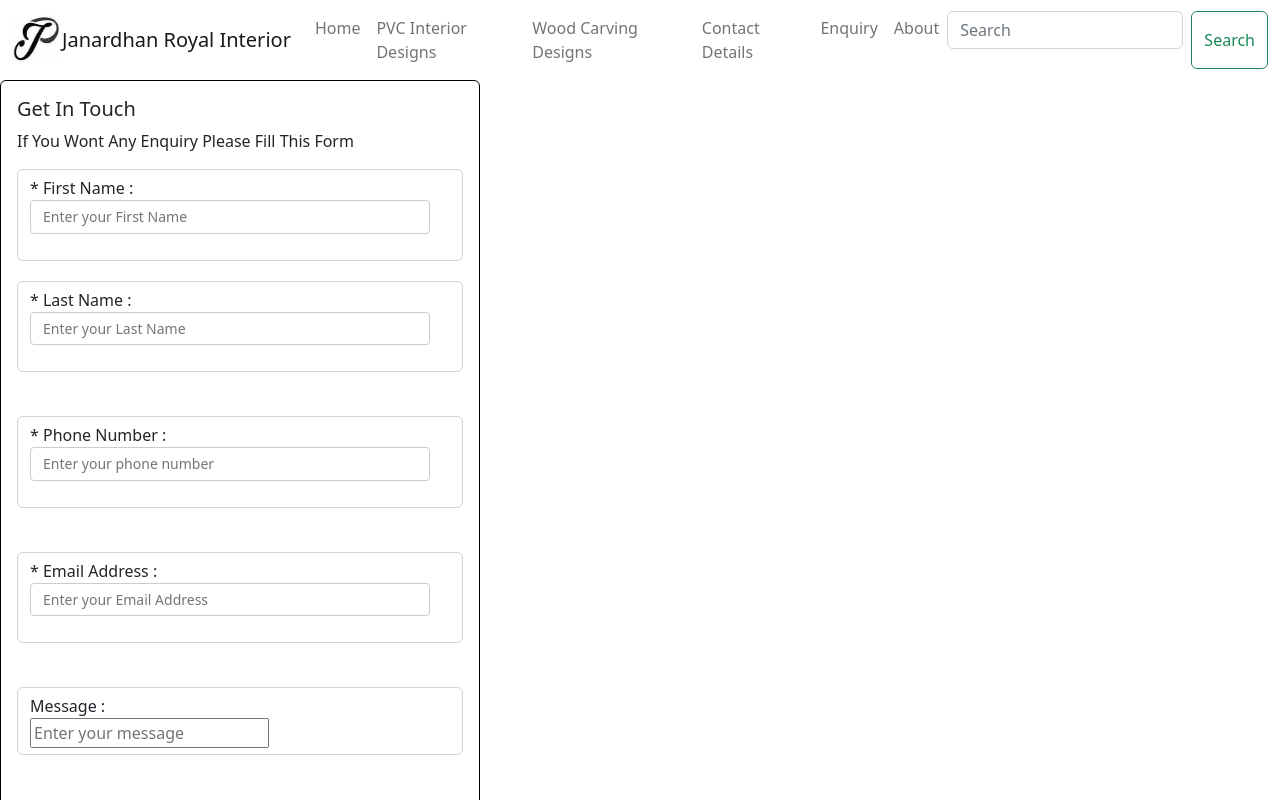
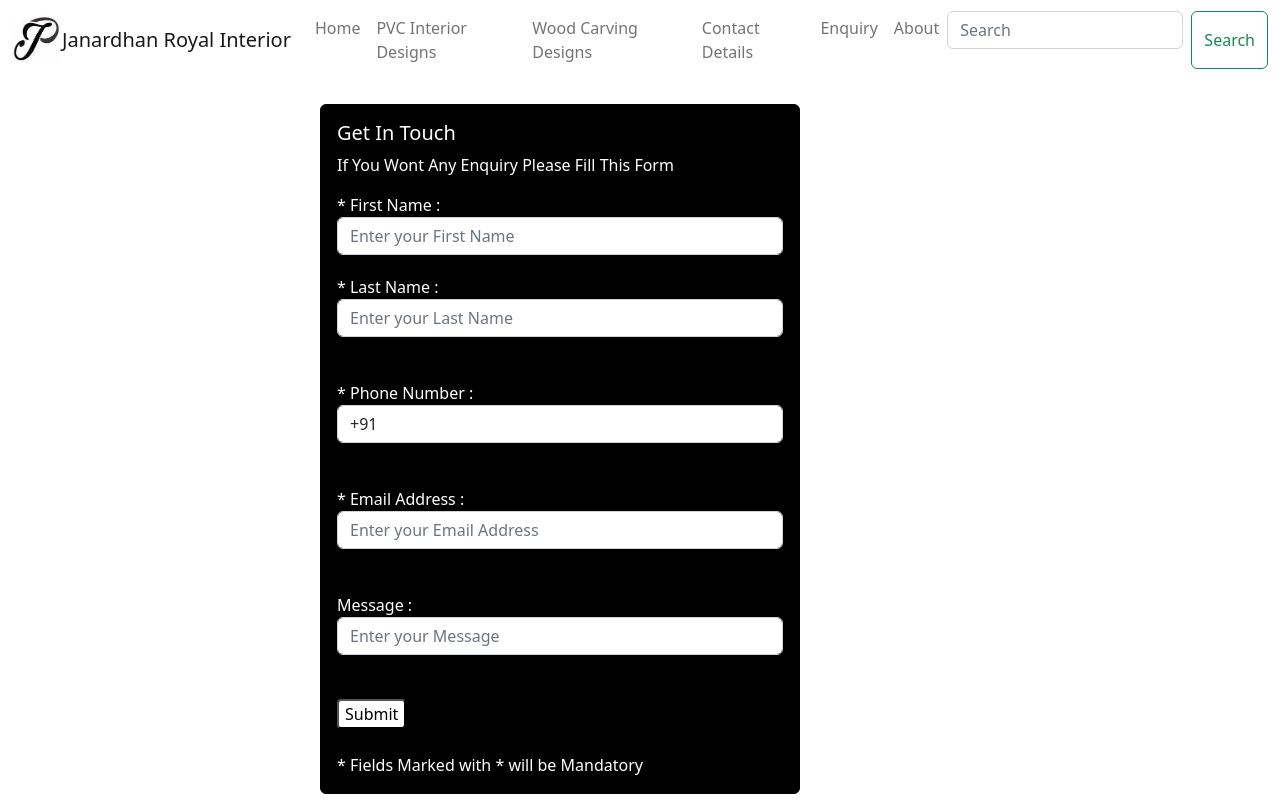
Before and after one commit to Kandunurujanardhan/janardhanRoyalInterior, a React (Create React App) app: page /Enquiry in a window 1280 px wide. Shown: the top 800 px of the page. Built offline with nearby package versions, Linux system fonts and the light colour scheme.

Commit message:
Enquiry component updated

```diff
--- a/src/App.css
+++ b/src/App.css
@@ -42,7 +42,7 @@
 
 }
 
-input[type = 'text'],
+/* input[type = 'text'],
 input[type= 'email'],
 input[type='tel'],
 input[as='Message']{
@@ -56,14 +56,23 @@ input[as='Message']{
   border: 1px solid #ccc;
   border-radius: 4px;
    margin-bottom: 20px;
-}
+} */
 
 .form-control {
   margin-bottom: 20px;
 }
 .error{
-  color: red;
+  color:red;
 }
 .form-control{
   justify-content: center;
 }
+
+.card-Title{
+  color:#f8f9fa;
+}
+
+.button{
+  background-color: white;
+  border-radius: 4px;
+}
--- a/src/Components/Enquiry.js
+++ b/src/Components/Enquiry.js
@@ -1,6 +1,6 @@
 import React from "react";
 import { useFormik } from "formik";
-import { Form, Button, Card, error } from "react-bootstrap";
+import { Card, Container, Row, Col } from "react-bootstrap";
 
 const validate = (values) => {
   const errors = {};
@@ -31,7 +31,7 @@ const Enquiry = () => {
     initialValues: {
       firstName: "",
       lastName: "",
-      phonenumber: "",
+      phonenumber: "+91 ",
       email: "",
     },
     validate,
@@ -41,18 +41,24 @@ const Enquiry = () => {
   });
   console.log("Form Values", formik.values);
   return (
-    <div>
-      <Card style={{ width: "30rem" }}>
+    <div className="aboutcard mt-4">
+      <Row>
+        <Container fluid>
+          <Col md={{ span: 3, offset: 3 }}>
+            <Card style={{ width: "30rem" , backgroundColor:"black"}}>
               <Card.Body>
-          <Card.Title>Get In Touch</Card.Title>
-          <Card.Text>If You Wont Any Enquiry Please Fill This Form</Card.Text>
+                <Card.Title style={{ color: "white" }}>Get In Touch</Card.Title>
+                <Card.Text style={{ color: "white" }}>
+                  If You Wont Any Enquiry Please Fill This Form
+                </Card.Text>
                 <form onSubmit={formik.handleSubmit}>
-            <div className="form-control">
-              <label htmlFor="firstName"> * First Name :</label>
+                  <div >
+                    <label htmlFor="firstName" style={{ color: "white" }}> * First Name :</label>
                     <input
                       id="firstName"
                       name="firstName"
                       type="text"
+                      className="form-control"
                       placeholder="Enter your First Name"
                       onChange={formik.handleChange}
                       value={formik.values.firstName}
@@ -62,28 +68,30 @@ const Enquiry = () => {
                     ) : null}
                   </div>
 
-            <div className="form-control">
-              <label htmlFor="lastName">* Last Name :</label>
+                  <div >
+                    <label htmlFor="lastName" style={{ color: "white" }}>* Last Name :</label>
                     <input
                       id="lastName"
                       name="lastName"
                       type="text"
+                      className="form-control"
                       placeholder="Enter your Last Name"
                       onChange={formik.handleChange}
                       value={formik.values.lastName}
                     />
                     {formik.errors.lastName ? (
-                <div className="error">{formik.errors.lastName}</div>
+                      <div className="error" >{formik.errors.lastName}</div>
                     ) : null}
                   </div>
                   <br />
-            <div className="form-control">
-              <lable htmlFor="phonenumber"> * Phone Number :</lable>
+                  <div>
+                    <lable htmlFor="phonenumber" style={{ color: "white" }}> * Phone Number :</lable>
                     <br />
                     <input
                       type="tel"
                       id="phonenumber"
                       name="phonenumber"
+                      className="form-control"
                       placeholder="Enter your phone number"
                       onChange={formik.handleChange}
                       value={formik.values.phonenumber}
@@ -93,12 +101,13 @@ const Enquiry = () => {
                     ) : null}
                   </div>
                   <br />
-            <div className="form-control">
-              <label htmlFor="email"> * Email Address :</label>
+                  <div>
+                    <label htmlFor="email" style={{ color: "white" }}> * Email Address :</label>
                     <input
                       id="email"
                       name="email"
                       type="email"
+                      className="form-control"
                       placeholder="Enter your Email Address"
                       onChange={formik.handleChange}
                       value={formik.values.email}
@@ -109,26 +118,29 @@ const Enquiry = () => {
                   </div>
                   <br />
 
-            <div className="form-control">
-              <lable htmlFor="Message">Message : </lable>
+                  <div>
+                    <lable htmlFor="Message" style={{ color: "white" }}>Message : </lable>
                     <br />
                     <input
-                as="message"
-                rows={3}
-                placeholder="Enter your message"
+                      id="Message"
+                      name="Message"
+                      type="Message"
+                      className="form-control"
+                      placeholder="Enter your Message"
                       onChange={formik.handleChange}
-                value={formik.values.message}
+                      value={formik.values.Message}
                     />
                   </div>
                   <br />
-            <br />
-            <button type="submit">Submit</button>
+                  <button type="submit" className="button">Submit</button>
                 </form>
                 <br />
-
-          <div> * Fields Marked with * will be Mandatory </div>
+                <div style={{ color: "white" }}> * Fields Marked with * will be Mandatory </div>
               </Card.Body>
             </Card>
+          </Col>
+        </Container>
+      </Row>
     </div>
   );
 };
```
Also changed, not shown: src/Components/ContactDetails.js (+16 -6 lines). Lines whose indentation alone changed are shown as unchanged.
